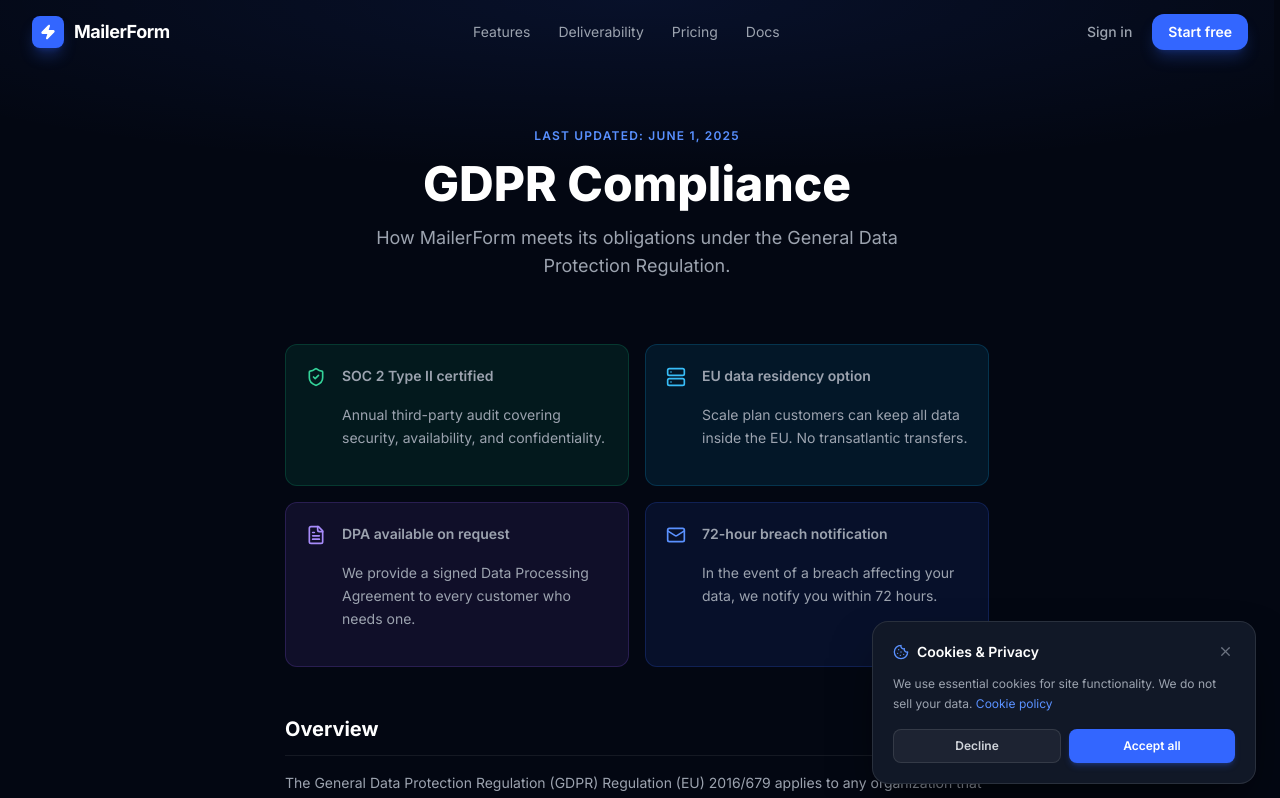
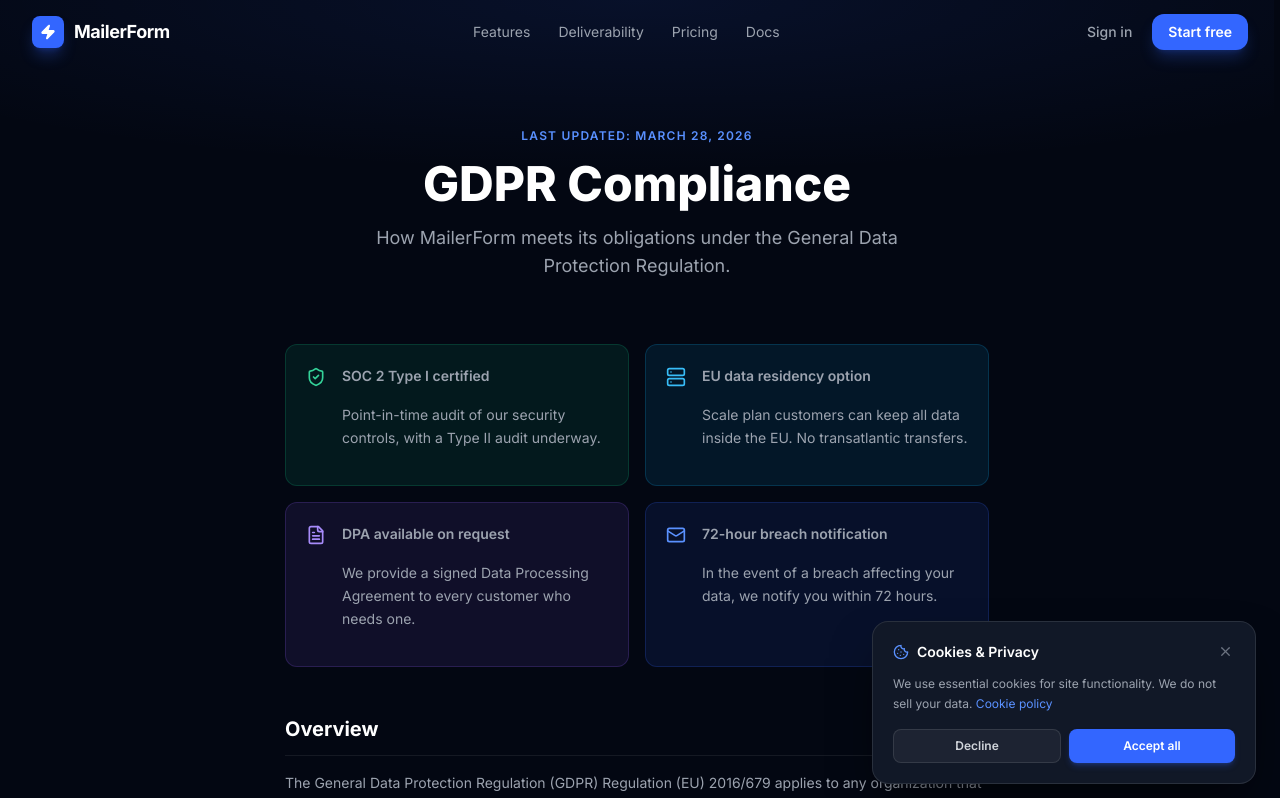
Before and after one commit to MaximilienMoreau/MailerForm, a React (Vite) app: page /gdpr in a window 1280 px wide. Shown: the top 798 px of the page. Built offline with nearby package versions, Linux system fonts and the light colour scheme.

Commit message:
Solved-errors

```diff
--- a/package.json
+++ b/package.json
@@ -1,5 +1,5 @@
 {
-  "name": "mailform",
+  "name": "mailerform",
   "version": "0.1.0",
   "private": true,
   "type": "module",
--- a/src/components/CtaSection.tsx
+++ b/src/components/CtaSection.tsx
@@ -209,7 +209,7 @@
         >
           {[
             'GDPR & CAN-SPAM compliant',
-            'SOC 2 Type II certified',
+            'SOC 2 Type I certified',
             '99.9%+ API uptime SLA',
           ].map(item => (
             <span key={item} className="flex items-center gap-1.5 text-xs text-gray-500">
--- a/src/components/FaqSection.tsx
+++ b/src/components/FaqSection.tsx
@@ -31,7 +31,7 @@
   },
   {
     question: 'Where is my data stored? Do you offer EU residency?',
-    answer:   'By default, data is stored in US-East (AWS). EU data residency is available on the Scale plan and above. Your email data, contact records, and logs never leave the EU region. We are GDPR-compliant and SOC 2 Type II certified.',
+    answer:   'By default, data is stored in US-East (AWS). EU data residency is available on the Scale plan and above. Your email data, contact records, and logs never leave the EU region. We are GDPR-compliant and SOC 2 Type I certified, with our Type II audit underway.',
   },
 ]
 
--- a/src/components/Hero.tsx
+++ b/src/components/Hero.tsx
@@ -9,7 +9,7 @@
 
 const trust = [
   'GDPR & CAN-SPAM compliant',
-  'SOC 2 Type II',
+  'SOC 2 Type I certified',
   'Free 10k emails/mo',
 ] as const
 
--- a/src/data/features.ts
+++ b/src/data/features.ts
@@ -82,7 +82,7 @@
     tagColor: 'bg-rose-500/10 text-rose-400 border-rose-500/20',
     title: 'Security & Compliance',
     description:
-      'SOC 2 Type II certified, GDPR and CAN-SPAM compliant out of the box. Automatic unsubscribe handling, suppression lists, and data residency options for EU customers.',
-    items: ['SOC 2 Type II', 'Automatic unsubscribes', 'Suppression lists', 'EU data residency'],
+      'SOC 2 Type I certified (Type II audit underway), GDPR and CAN-SPAM compliant out of the box. Automatic unsubscribe handling, suppression lists, and data residency options for EU customers.',
+    items: ['SOC 2 Type I', 'Automatic unsubscribes', 'Suppression lists', 'EU data residency'],
   },
 ]
--- a/src/pages/AboutPage.tsx
+++ b/src/pages/AboutPage.tsx
@@ -51,7 +51,7 @@
   {
     year: 'Sep',
     title: 'General availability (planned)',
-    body: 'Automation workflows, GDPR bulk-export, white-label mode, and per-stream analytics ship through the summer. MailerForm is on track for general availability in September 2026, still a small, focused team, fully bootstrapped, obsessed with making email infrastructure something developers actually enjoy working with.',
+    body: 'Automation workflows, GDPR bulk-export, white-label mode, and per-stream analytics ship over the following months. MailerForm is on track for general availability in September 2026, still a small, focused team, fully bootstrapped, obsessed with making email infrastructure something developers actually enjoy working with.',
   },
 ]
 
--- a/src/pages/ChangelogPage.tsx
+++ b/src/pages/ChangelogPage.tsx
@@ -28,7 +28,7 @@
     version: '1.4.0',
     date: 'June 30, 2026',
     isoDate: '2026-06-30',
-    badge: 'Major',
+    badge: 'Minor',
     summary: 'Stream-level analytics dashboard and dedicated IP warm-up tooling.',
     changes: [
       { type: 'new',      text: 'Per-stream analytics dashboard with hourly, daily, and 30-day views' },
--- a/src/pages/legal/CookiesPage.tsx
+++ b/src/pages/legal/CookiesPage.tsx
@@ -77,7 +77,7 @@
     <LegalLayout
       title="Cookie Policy"
       subtitle="What cookies MailerForm uses and why kept short and honest."
-      lastUpdated="June 30, 2026"
+      lastUpdated="March 28, 2026"
     >
       <div className="section-box">
         <p>
--- a/src/pages/legal/GdprPage.tsx
+++ b/src/pages/legal/GdprPage.tsx
@@ -7,8 +7,8 @@
     icon: ShieldCheck,
     color: 'text-emerald-400',
     bg: 'bg-emerald-500/10 border-emerald-500/20',
-    title: 'SOC 2 Type II certified',
-    body: 'Annual third-party audit covering security, availability, and confidentiality.',
+    title: 'SOC 2 Type I certified',
+    body: 'Point-in-time audit of our security controls, with a Type II audit underway.',
   },
   {
     icon: Server,
@@ -38,7 +38,7 @@
     <LegalLayout
       title="GDPR Compliance"
       subtitle="How MailerForm meets its obligations under the General Data Protection Regulation."
-      lastUpdated="June 1, 2025"
+      lastUpdated="March 28, 2026"
     >
       {/* Highlight cards */}
       <div className="grid sm:grid-cols-2 gap-4 mb-10">
@@ -201,8 +201,8 @@
         <li>TLS 1.3 encryption for all data in transit</li>
         <li>AES-256 encryption for data at rest</li>
         <li>Role-based access control and principle of least privilege</li>
-        <li>Annual penetration tests by a third-party security firm</li>
-        <li>SOC 2 Type II audit covering security, availability, and confidentiality</li>
+        <li>Third-party penetration testing, with the first assessment completed before general availability</li>
+        <li>SOC 2 Type I audit covering security, availability, and confidentiality, with Type II underway</li>
         <li>Intrusion detection, log monitoring, and security incident response procedures</li>
       </ul>
 
--- a/src/pages/legal/PrivacyPage.tsx
+++ b/src/pages/legal/PrivacyPage.tsx
@@ -6,7 +6,7 @@
     <LegalLayout
       title="Privacy Policy"
       subtitle="How MailerForm collects, uses, and protects your personal data."
-      lastUpdated="June 1, 2025"
+      lastUpdated="March 28, 2026"
     >
       <div className="section-box">
         <p>
@@ -113,8 +113,9 @@
 
       <h2>6. Data Security</h2>
       <p>
-        MailerForm is SOC 2 Type II certified. We use TLS 1.3 for data in transit, AES-256
-        encryption at rest, role-based access controls, and regular third-party penetration tests.
+        MailerForm is SOC 2 Type I certified, with our Type II audit underway. We use TLS 1.3 for
+        data in transit, AES-256 encryption at rest, role-based access controls, and third-party
+        penetration testing, with our first assessment completed before general availability.
         In the event of a data breach affecting your personal data, we will notify you within 72
         hours in accordance with GDPR Article 33.
       </p>
--- a/src/pages/legal/TermsPage.tsx
+++ b/src/pages/legal/TermsPage.tsx
@@ -5,7 +5,7 @@
     <LegalLayout
       title="Terms of Service"
       subtitle="The rules that govern your use of the MailerForm platform."
-      lastUpdated="June 1, 2025"
+      lastUpdated="March 28, 2026"
     >
       <div className="section-box">
         <p>
@@ -80,9 +80,10 @@
 
       <h3>4.4 Taxes</h3>
       <p>
-        Prices are exclusive of taxes. Where applicable (e.g., EU VAT), taxes will be added to
-        your invoice. You are responsible for providing accurate billing information, including a
-        valid VAT number where applicable.
+        Prices are exclusive of taxes. As a French company, MailerForm applies VAT by default to
+        customers in France and the EU, and other local taxes where required elsewhere. You are
+        responsible for providing accurate billing information, including a valid VAT number for
+        reverse-charge purposes where applicable.
       </p>
 
       <h2>5. Free Plan</h2>
```
Also changed, not shown: 1 other file (tests, documents, lock files or other folders).
